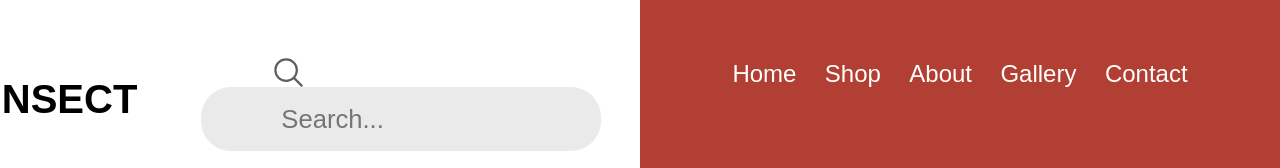
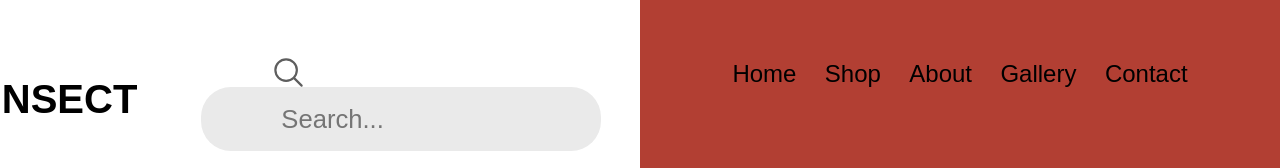
Before and after one commit to anshit-rangra/Insects, a plain HTML site: page index.html in a window 1280 px wide. Shown: the top 168 px of the page. Drawn offline with Linux system fonts and the light colour scheme; a web font is replaced by a local one.

Commit message:
color change

```diff
--- a/style.css
+++ b/style.css
@@ -68,7 +68,7 @@ nav {
     display: flex;
     justify-content: space-evenly;
     align-items: center;
-    color: white;
+    color: DDC197;
 }
 
 .right {
```
